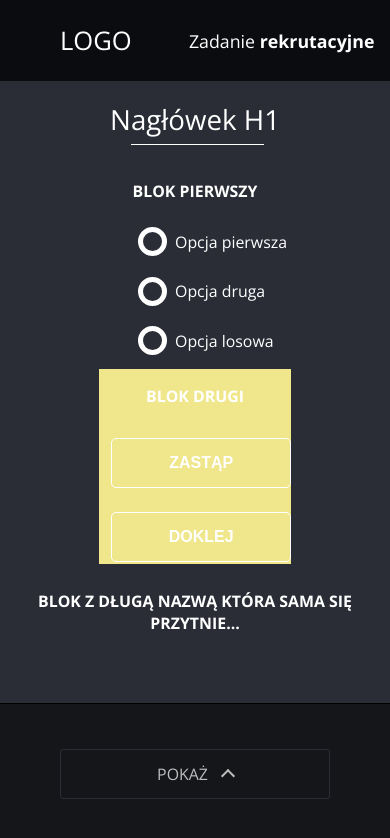
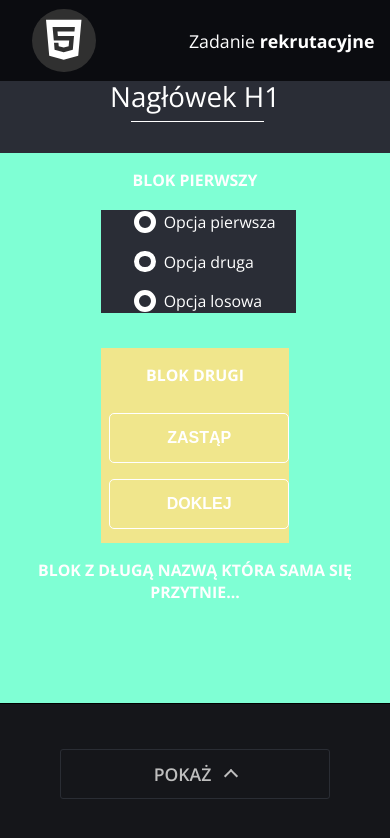
Before and after one commit to Nestremis/recruit, a React (Create React App) app: page / in a window 390 px wide. Shown: the top 838 px of the page. Built offline with nearby package versions, Linux system fonts and the light colour scheme.

Commit message:
feat: html loga added, css corrections of layout

```diff
--- a/package.json
+++ b/package.json
@@ -8,6 +8,7 @@
     "@testing-library/user-event": "^13.5.0",
     "react": "^18.1.0",
     "react-dom": "^18.1.0",
+    "react-icons": "^4.4.0",
     "react-scripts": "5.0.1",
     "sass": "^1.52.2",
     "web-vitals": "^2.1.4"
--- a/src/App.jsx
+++ b/src/App.jsx
@@ -21,9 +21,11 @@ function App() {
     <Topbar name={name} />
 
       <main>
+
         <header>
           <h1> N<span className="underline">agłówek H</span>1</h1>
         </header>
+
           <section>
 
             <div className="block1">
@@ -57,6 +59,7 @@ function App() {
             </div>
 
           </section>
+
       </main>
 
     <Footer setName={setName} setReset={setReset} />
--- a/src/App.scss
+++ b/src/App.scss
@@ -1,4 +1,4 @@
-@import 'https://fonts.googleapis.com/css2?family=Open+Sans:wght@300;400;500;600;700';
+@import url('https://fonts.googleapis.com/css2?family=Open+Sans:wght@300;400;500;600;700;800&display=swap');
 
 .App {
   text-align: center;
@@ -6,19 +6,15 @@
   height: 100vh;
   width: 100vw;
   font-family: 'Open Sans';
-  overflow: hidden;
+  overflow-x: hidden;
 
   main{
     margin-top: 10vmin;
-    min-height: 80vmin;
     color: white;
-
-    @media screen and (max-width: 960px) {
-      margin-top: 0;
-    }
+    background-color: aquamarine;
 
       header {
-      padding: 6vmin;
+        padding: 5vmin;
         background-color: #2a2d36;
 
         h1 {
@@ -32,14 +28,14 @@
           }
 
         @media screen and (max-width: 960px) {
-        padding-top: 0;
-        padding-bottom: 2vmin;
+          // padding-top: 0;
+          // margin-top: 2vmin;
           }
         }
 
 
 
-    section{
+        section {
           display: flex;
           align-items: center;
           justify-content: space-evenly;
@@ -49,10 +45,8 @@
             width: 33vw;
             height: 50vmin;
             font-size: calc(8px + 1vmin);
-
                 @media screen and (max-width: 960px) {
-              width: 49vw;
-              // height: 50vmin;
+                  width: 48vw;
                   h3{
                       font-size: calc(12px + 1vmin);
                     }
@@ -64,10 +58,10 @@
             height: 50vmin;
             font-size: calc(8px + 1vmin);
             background-color: khaki;
+            // margin: 1vmin;
 
                 @media screen and (max-width: 960px) {
-              width: 49vw;
-              // height: 33vmin;
+                  width: 48vw;
                     h3{
                       font-size: calc(12px + 1vmin);
                     }
@@ -76,22 +70,35 @@
 
           .block3 {
             width: 33vw;
-        height: 50vmin;
+            height: 50vh;
             font-size: calc(8px + 1vmin);
+            font-weight: lighter;
 
                 @media screen and (max-width: 960px) {
                 width: 98vw;
-            // min-height: 30vh;
+                overflow-y: visible;
                   h3{
                     font-size: calc(12px + 1vmin);
                   }
                 }
             }
-
-      @media screen and (max-width: 960px) {
-        gap: 10px;
-        align-items: center;
+        @media screen and (max-width: 400px) {
+          overflow:visible;
+          flex-direction: column;
         }
       }
+
     }
+        // @media screen and (max-width: 350px) {
+        //   overflow:visible;
+        // }
 }
+  // @media screen and (max-width: 960px) {
+  //   gap: 10px;
+  //   align-items: center;
+  // }
+  // @media screen and (max-height: 560px) {
+  //   display: block;
+  //   overflow: visible;
+  //   height: 100%;
+  //   }
--- a/src/components/BlockTwo.jsx
+++ b/src/components/BlockTwo.jsx
@@ -20,11 +20,8 @@ const BlockTwo = ({ optionMade, setCurrentRecord, currentRecord, setAddedRecord
 
       const nextRandomText = records[random].content;
 
-      // const notUniqueText = 'TREŚĆ NIE JEST UNIKALNA';
-
       if (currentRecord !== nextRandomText) {
         setAddedRecord(nextRandomText)
-        // console.log(nextRandomText.id);
       } else if (currentRecord === nextRandomText) {
         console.log('what');
         setAddedRecord('TREŚĆ NIE JEST UNIKALNA');
@@ -39,14 +36,12 @@ const BlockTwo = ({ optionMade, setCurrentRecord, currentRecord, setAddedRecord
     <div className="blockTwo">
 
         <button
-          // className="button-left"
           onClick={() => handleReplace()}
         >
           ZASTĄP
         </button>
 
         <button
-          // className="button-right"
           onClick={() => handleAddText()}
         >
           DOKLEJ
--- a/src/components/Footer.jsx
+++ b/src/components/Footer.jsx
@@ -28,7 +28,7 @@ const Footer = ({setName, setReset}) => {
 
                 <div className="dropup">
 
-                    <label htmlFor="mark" className='footlab'>
+                    <label htmlFor="mark" className='footlabel'>
                         POKAŻ
                     </label>
                     <input type="checkbox" id="mark"/>
--- a/src/components/Topbar.jsx
+++ b/src/components/Topbar.jsx
@@ -1,6 +1,6 @@
 import React from 'react';
 import './topbar.scss';
-
+import { AiFillHtml5 } from 'react-icons/ai';
 
 const Topbar = ({name}) => {
 
@@ -8,16 +8,21 @@ const Topbar = ({name}) => {
         <>
         <div className='topbar'>
             <div className='top-container'>
-                <div className='logo'>
-                    LOGO
+                <div className='logo-circle'>
+                    <a href="/">
+                        <AiFillHtml5
+                            className="html-icon"
+                         />
+                    </a>
+
                 </div>
 
                  <h1>
                     <span style={{fontWeight:'400'}}>Zadanie</span> rekrutacyjne
 
                     {name && (
-                        <div>
-                            Wyatt Earp
+                        <div style={{fontWeight:'300'}}>
+                            Witold Nawrot
                         </div>
                     )}
                 </h1>
--- a/src/components/blockOne.scss
+++ b/src/components/blockOne.scss
@@ -1,13 +1,16 @@
 .blockOne {
     margin-top: 5vmin;
     background-color: khaki;
+    width: 100%;
 
 
     .fieldset{
         background-color: #2a2d36;
         display: block;
         font-weight: 300;
-     font-size: 1.4rem;;
+        font-size: 1.4rem;
+        width: 100%;
+        padding-left: 2vmin;
 
             input[type='radio'] {
                 display: block;
--- a/src/components/blockTwo.scss
+++ b/src/components/blockTwo.scss
@@ -8,7 +8,7 @@
     button {
         width: 180px;
         height: 50px;
-        margin: clamp(1vmin, 20px, 3vmin);
+        margin: clamp(0.2vmin, 20px, 2vmin);
         background-color: inherit;
         border: 1px solid white;
         border-radius: 5px;
--- a/src/components/footer.scss
+++ b/src/components/footer.scss
@@ -1,11 +1,12 @@
 .footer {
     width: 100vw;
+    // height: clamp(8.125rem, 7.898rem + 1.14vw, 8.75rem);
     height: 140px;
     position:fixed;
     bottom: 0;
     display: flex;
     justify-content: center;
-    // align-items: center;
+    align-items: center;
     background-color: #15161a;
     border-top: 1px solid black;
 
@@ -15,22 +16,16 @@
         grid-template-columns: 1fr 1fr 1fr;
         place-items: center;
 
-        @media screen and (max-width: 960px) {
-            grid-template-columns: 1fr 1fr;
-        }
-
-        @media screen and (max-width: 520px) {
-            grid-template-columns: 1fr;
-        }
 
         .css-logo{
             display: flex;
             justify-self: start;
             margin-left: 60px;
+            margin-left: clamp(1.875rem, 1.193rem + 3.41vw, 3.75rem);
             cursor: pointer;
             text-align: left;
             text-decoration: none;
-            font-size: clamp(20px, 26px, 26px);
+            font-size: clamp(1.375rem, 1.284rem + 0.45vw, 1.625rem);
             align-self: center;
             color: #2a2d34;
             transition: all 1s ease;
@@ -53,9 +48,6 @@
                 }
             }
 
-            @media screen and (max-width: 960px) {
-               margin-left: 30px;
-            }
             @media screen and (max-width: 520px) {
                 display: none;
             }
@@ -85,20 +77,18 @@
         .dropup {
             width: 270px;
             position: absolute;
-            bottom: 20px;
             display: flex;
             margin: 0;
-            // justify-self: end;
-            // background-color: khaki;
             right: 60px;
+            bottom: 20px;
 
 
             @media screen and (max-width: 520px) {
                 justify-self: center;
-                // margin-left: 60px;
+                // justify-content: center;
             }
 
-            .footlab {
+            .footlabel {
                 background-color : inherit;
                 color : #bebebe;
                 cursor : pointer;
@@ -107,12 +97,14 @@
                 border: 1px solid #2a2d34;
                 border-radius: 3px;
                 height: 48px;
-                // display: flex;
+                display: flex;
                 justify-content: center;
-                // justify-self: end;
+                justify-self: end;
                 align-items: center;
                 margin: 0;
                 bottom: 25px;
+                font-weight: 600;
+                font-size: 1.1rem;
 
 
                 &:after {
@@ -147,6 +139,7 @@
                 //     }
 
               .slide {
+                display: block;
                 width: 270px;
                 height: 0px;
                 overflow: hidden;
@@ -156,7 +149,6 @@
                 bottom: 122px;
                 background-color: white;
                 box-shadow: rgba(0, 0, 0, 0) 0px 54px 55px, rgba(0, 0, 0, 0.2) 0px -12px 30px, rgba(0, 0, 0, 0.2) 0px 4px 6px, rgba(0, 0, 0, 0.23) 0px 12px 13px, rgba(0, 0, 0, 0.09) 0px -5px 5px;
-                display: block;
 
 
                 button {
@@ -164,9 +156,11 @@
                     background-color: inherit;
                     display: block;
                     border: none;
-                    margin: 18px;
-                    font-weight:600;
-                    font-size: .95rem;
+                    font-weight: 600;
+                    font-size: 16px;
+                    margin: 1.1rem;
+                    // padding: -5px;
+
 
                      i  {
                         transform: rotate(-45deg);
@@ -188,11 +182,34 @@
                  }
 
 
-            #mark {position: absolute; opacity: 0; height: 0px;}
+            #mark {
+                position: absolute;
+                opacity: 0;
+                height: 0;
+                }
 
-            #mark:checked + .slide { height: 90px; }
+            #mark:checked + .slide {
+                height: 90px;
+                }
         }
     }
+    @media screen and (max-width: 960px) {
+        & {
+            // position: sticky;
+            bottom: 0;
+        }
+        @media screen and (max-width: 960px) {
+            grid-template-columns: 1fr 1fr;
+        }
+
+        @media screen and (max-width: 520px) {
+            grid-template-columns: 1fr;
+            // justify-self: center;
+            // align-items: center;
+            // justify-items: center;
+        }
+
+     }
 }
 
 
--- a/src/components/radioButton.scss
+++ b/src/components/radioButton.scss
@@ -1,40 +1,36 @@
     label {
-    margin: clamp(1rem, 30px, 2rem);
+    margin: clamp(1rem, 20px, 1rem);
     display:flex;
     align-items: center;
     font-weight: 300;
     font-size: calc(12px + 1vmin);
+    height: 5vmin;
 
     input[type='radio'] {
         border: 5px solid white;
         appearance:none;
         border-radius: 50%;
-        width: calc(25px + 1vmin);
-        height: calc(25px + 1vmin);
-        margin: clamp(0vmin, 60px, 2vmin);
+        width: calc(14px + 2vmin);
+        height: calc(14px + 2vmin);
+        margin: clamp(1vmin, 60px, 2vmin);
         margin-left: calc(5px + 1vmin);
+        display: flex;
 
         &:checked:after {
             content: '';
-            display: flex;
             width: 60%;
             height: 60%;
             background-color: white;
             border-radius: 50%;
+            display: flex;
             margin: 20%;
         }
     }
 
     @media screen and (max-width: 960px) {
-        width: 45vw;
-        height: 5vmin;
-        // margin: 20px;
-        // margin-left: 0;
-        h3{
-          font-size: calc(11px + 1vmin);
-        }
+        width: 48vw;
+        height: 6vmin;
        }
-
 }
 
 // input:checked + label {
--- a/src/components/topbar.scss
+++ b/src/components/topbar.scss
@@ -1,6 +1,3 @@
-// @import '../global.scss';
-@import 'https://fonts.googleapis.com/css2?family=Open+Sans:wght@300;400;700';
-
 .topbar {
     width: 100%;
     height: calc(50px + 8vmin);
@@ -11,7 +8,6 @@
     display: flex;
     justify-content: center;
     align-items: center;
-    // letter-spacing: .2rem;
 
     .top-container {
         width: 100%;
@@ -19,31 +15,45 @@
         align-items: center;
         justify-content: space-between;
 
-        .logo {
+        .logo-circle {
             display: flex;
             cursor: pointer;
             text-decoration: none;
-            font-size: calc(10px + 4vmin);
-            margin-left: 60px;
-            // min-width: 10vw;
-            // background-color: #004848;
+            // font-size: calc(10px + 4vmin);
+            margin-left: clamp(1.875rem, 1.193rem + 3.41vw, 3.75rem);
+            background-color: #303030;
+            border-radius: 50%;
+            height: calc(40px + 6vmin);
+            width: calc(40px + 6vmin);
+            align-items: center;
+            justify-content: center;
+            transition: all .8s ease;
+
+            .html-icon {
+                margin-top: 1vmin;
+                color: white;
+                width: calc(30px + 5vmin);
+                height: calc(30px + 5vmin);
+            }
+
+            &:hover {
+                background-color: #e88301;
+            }
         }
 
-        .logo:hover {
-            color: gold;
-        }
 
         h1{
             margin-left: auto;
             margin-right: 4vw;
             font-size: calc(10px + 2vmin);
+            text-align: right;
+        }
+    }
+
+    @media screen and (max-width: 960px) {
+        & {
+            // position: sticky;
+            overflow: hidden;
         }
     }
 }
-
-@media screen and (max-width: 960px) {
-    .topbar {
-        position: sticky;
-        overflow: hidden;
-    }
-}
```
Also changed, not shown: 1 other file (tests, documents, lock files or other folders). Lines whose indentation alone changed are shown as unchanged.
